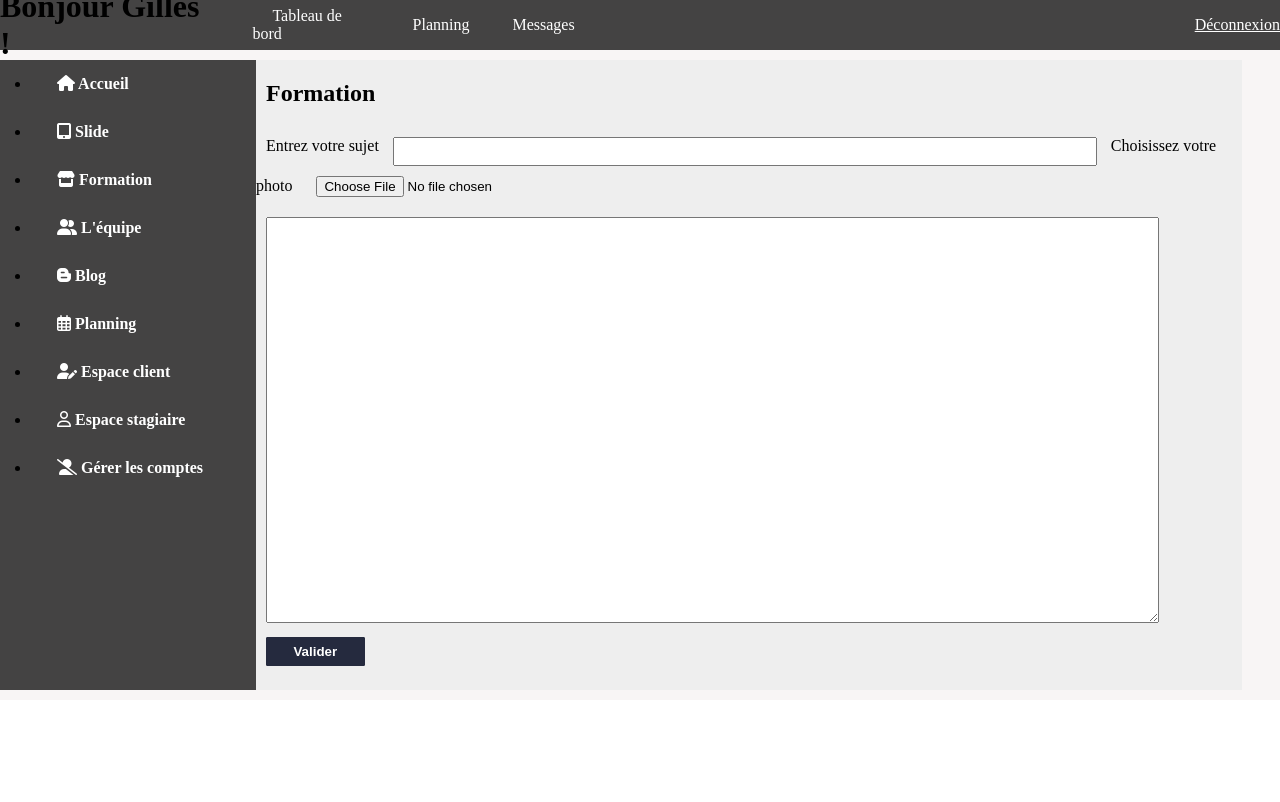
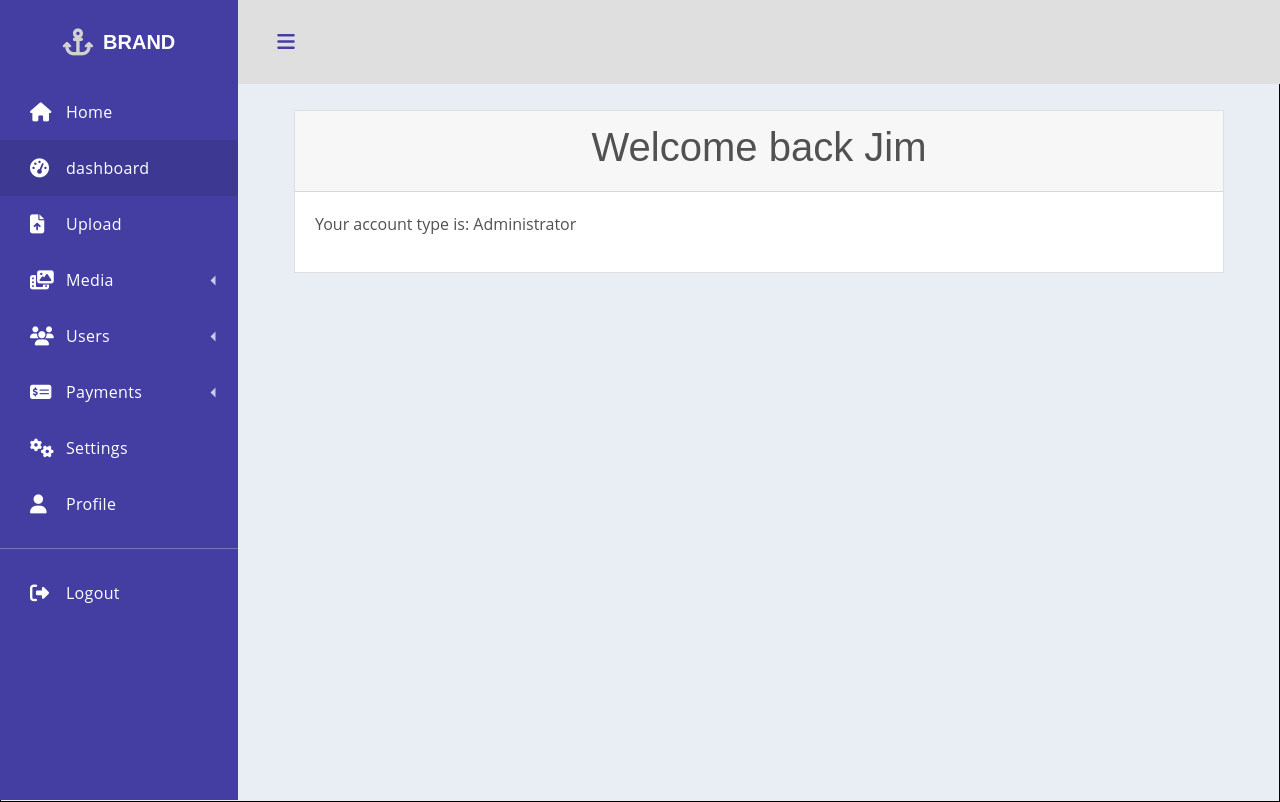
Before and after one commit to Layeche-t/Gsolution, a PHP site: page /templates/backoffice.php in a window 1280 px wide. Before the commit the page ends 690 px from the top, so only its background shows below. Run offline with PHP 8.4, Linux system fonts and the light colour scheme; some libraries are stand-ins or nearby versions.

Commit message:
creation of the dashboard

```diff
--- /dev/null
+++ b/styles/styleOffice.css
@@ -0,0 +1,444 @@
+.nav_color {
+    background-color: #e0ffd4;
+}
+
+.déconnexion{
+    margin: 0 0 0 1050px ;
+}
+
+.div-container {
+    border: 1px solid black;
+}
+
+*, *::before, *::after {
+    -webkit-box-sizing: border-box;
+    box-sizing: border-box;
+}
+
+html {
+    font-family: sans-serif;
+    line-height: 1.15;
+    -webkit-text-size-adjust: 100%;
+    -webkit-tap-highlight-color: rgba(0, 0, 0, 0);
+}
+
+nav {
+    display: block;
+}
+
+body {
+    margin: 0;
+    font-family: "Open Sans", -apple-system, BlinkMacSystemFont, "Segoe UI",
+    Roboto, "Helvetica Neue", Arial, sans-serif, "Apple Color Emoji",
+    "Segoe UI Emoji", "Segoe UI Symbol", "Noto Color Emoji";
+    font-size: 1rem;
+    font-weight: 400;
+    line-height: 1.5;
+    color: #515151;
+    text-align: left;
+    background-color: #e9edf4;
+}
+
+h1, h2, h3, h4, h5, h6 {
+    margin-top: 0;
+    margin-bottom: 0.5rem;
+}
+
+p {
+    margin-top: 0;
+    margin-bottom: 1rem;
+}
+
+a {
+    color: #3f84fc;
+    text-decoration: none;
+    background-color: transparent;
+}
+
+a:hover {
+    color: #0458eb;
+    text-decoration: underline;
+}
+
+h1, h2, h3, h4, h5, h6, .h1, .h2, .h3, .h4, .h5, .h6 {
+    font-family: "Nunito", sans-serif;
+    margin-bottom: 0.5rem;
+    font-weight: 500;
+    line-height: 1.2;
+}
+
+h1, .h1 {
+    font-size: 2.5rem;
+    font-weight: normal;
+}
+
+.card {
+    position: relative;
+    display: -webkit-box;
+    display: -webkit-flex;
+    display: -ms-flexbox;
+    display: flex;
+    -webkit-box-orient: vertical;
+    -webkit-box-direction: normal;
+    -webkit-flex-direction: column;
+    -ms-flex-direction: column;
+    flex-direction: column;
+    min-width: 0;
+    word-wrap: break-word;
+    background-color: #fff;
+    background-clip: border-box;
+    border: 1px solid rgba(0, 0, 0, 0.125);
+    border-radius: 0;
+}
+
+.card-body {
+    -webkit-box-flex: 1;
+    -webkit-flex: 1 1 auto;
+    -ms-flex: 1 1 auto;
+    flex: 1 1 auto;
+    padding: 1.25rem;
+}
+
+.card-header {
+    padding: 0.75rem 1.25rem;
+    margin-bottom: 0;
+    background-color: rgba(0, 0, 0, 0.03);
+    border-bottom: 1px solid rgba(0, 0, 0, 0.125);
+    text-align: center;
+}
+
+.dashboard {
+    display: -webkit-box;
+    display: -webkit-flex;
+    display: -ms-flexbox;
+    display: flex;
+    min-height: 100vh;
+}
+
+.dashboard-app {
+    display: -webkit-box;
+    display: -webkit-flex;
+    display: -ms-flexbox;
+    display: flex;
+    -webkit-box-orient: vertical;
+    -webkit-box-direction: normal;
+    -webkit-flex-direction: column;
+    -ms-flex-direction: column;
+    flex-direction: column;
+    -webkit-box-flex: 2;
+    -webkit-flex-grow: 2;
+    -ms-flex-positive: 2;
+    flex-grow: 2;
+    margin-top: 84px;
+}
+
+.dashboard-content {
+    -webkit-box-flex: 2;
+    -webkit-flex-grow: 2;
+    -ms-flex-positive: 2;
+    flex-grow: 2;
+    padding: 25px;
+}
+
+.dashboard-nav {
+    min-width: 238px;
+    position: fixed;
+    left: 0;
+    top: 0;
+    bottom: 0;
+    overflow: auto;
+    background-color: #373193;
+}
+
+.dashboard-compact .dashboard-nav {
+    display: none;
+}
+
+.dashboard-nav header {
+    min-height: 84px;
+    padding: 8px 27px;
+    display: -webkit-box;
+    display: -webkit-flex;
+    display: -ms-flexbox;
+    display: flex;
+    -webkit-box-pack: center;
+    -webkit-justify-content: center;
+    -ms-flex-pack: center;
+    justify-content: center;
+    -webkit-box-align: center;
+    -webkit-align-items: center;
+    -ms-flex-align: center;
+    align-items: center;
+}
+
+.dashboard-nav header .menu-toggle {
+    display: none;
+    margin-right: auto;
+}
+
+.dashboard-nav a {
+    color: #515151;
+}
+
+.dashboard-nav a:hover {
+    text-decoration: none;
+}
+
+.dashboard-nav {
+    background-color: #443ea2;
+}
+
+.dashboard-nav a {
+    color: #fff;
+}
+
+.brand-logo {
+    font-family: "Nunito", sans-serif;
+    font-weight: bold;
+    font-size: 20px;
+    display: -webkit-box;
+    display: -webkit-flex;
+    display: -ms-flexbox;
+    display: flex;
+    color: #515151;
+    -webkit-box-align: center;
+    -webkit-align-items: center;
+    -ms-flex-align: center;
+    align-items: center;
+}
+
+.brand-logo:focus, .brand-logo:active, .brand-logo:hover {
+    color: #dbdbdb;
+    text-decoration: none;
+}
+
+.brand-logo i {
+    color: #d2d1d1;
+    font-size: 27px;
+    margin-right: 10px;
+}
+
+.dashboard-nav-list {
+    display: -webkit-box;
+    display: -webkit-flex;
+    display: -ms-flexbox;
+    display: flex;
+    -webkit-box-orient: vertical;
+    -webkit-box-direction: normal;
+    -webkit-flex-direction: column;
+    -ms-flex-direction: column;
+    flex-direction: column;
+}
+
+.dashboard-nav-item {
+    min-height: 56px;
+    padding: 8px 20px 8px 70px;
+    display: -webkit-box;
+    display: -webkit-flex;
+    display: -ms-flexbox;
+    display: flex;
+    -webkit-box-align: center;
+    -webkit-align-items: center;
+    -ms-flex-align: center;
+    align-items: center;
+    letter-spacing: 0.02em;
+    transition: ease-out 0.5s;
+}
+
+.dashboard-nav-item i {
+    width: 36px;
+    font-size: 19px;
+    margin-left: -40px;
+}
+
+.dashboard-nav-item:hover {
+    background: rgba(255, 255, 255, 0.04);
+}
+
+.active {
+    background: rgba(0, 0, 0, 0.1);
+}
+
+.dashboard-nav-dropdown {
+    display: -webkit-box;
+    display: -webkit-flex;
+    display: -ms-flexbox;
+    display: flex;
+    -webkit-box-orient: vertical;
+    -webkit-box-direction: normal;
+    -webkit-flex-direction: column;
+    -ms-flex-direction: column;
+    flex-direction: column;
+}
+
+.dashboard-nav-dropdown.show {
+    background: rgba(255, 255, 255, 0.04);
+}
+
+.dashboard-nav-dropdown.show > .dashboard-nav-dropdown-toggle {
+    font-weight: bold;
+}
+
+.dashboard-nav-dropdown.show > .dashboard-nav-dropdown-toggle:after {
+    -webkit-transform: none;
+    -o-transform: none;
+    transform: none;
+}
+
+.dashboard-nav-dropdown.show > .dashboard-nav-dropdown-menu {
+    display: -webkit-box;
+    display: -webkit-flex;
+    display: -ms-flexbox;
+    display: flex;
+}
+
+.dashboard-nav-dropdown-toggle:after {
+    content: "";
+    margin-left: auto;
+    display: inline-block;
+    width: 0;
+    height: 0;
+    border-left: 5px solid transparent;
+    border-right: 5px solid transparent;
+    border-top: 5px solid rgba(81, 81, 81, 0.8);
+    -webkit-transform: rotate(90deg);
+    -o-transform: rotate(90deg);
+    transform: rotate(90deg);
+}
+
+.dashboard-nav .dashboard-nav-dropdown-toggle:after {
+    border-top-color: rgba(255, 255, 255, 0.72);
+}
+
+.dashboard-nav-dropdown-menu {
+    display: none;
+    -webkit-box-orient: vertical;
+    -webkit-box-direction: normal;
+    -webkit-flex-direction: column;
+    -ms-flex-direction: column;
+    flex-direction: column;
+}
+
+.dashboard-nav-dropdown-item {
+    min-height: 40px;
+    padding: 8px 20px 8px 70px;
+    display: -webkit-box;
+    display: -webkit-flex;
+    display: -ms-flexbox;
+    display: flex;
+    -webkit-box-align: center;
+    -webkit-align-items: center;
+    -ms-flex-align: center;
+    align-items: center;
+    transition: ease-out 0.5s;
+}
+
+.dashboard-nav-dropdown-item:hover {
+    background: rgba(255, 255, 255, 0.04);
+}
+
+.menu-toggle {
+    position: relative;
+    width: 42px;
+    height: 42px;
+    display: -webkit-box;
+    display: -webkit-flex;
+    display: -ms-flexbox;
+    display: flex;
+    -webkit-box-align: center;
+    -webkit-align-items: center;
+    -ms-flex-align: center;
+    align-items: center;
+    -webkit-box-pack: center;
+    -webkit-justify-content: center;
+    -ms-flex-pack: center;
+    justify-content: center;
+    color: #443ea2;
+}
+
+.menu-toggle:hover, .menu-toggle:active, .menu-toggle:focus {
+    text-decoration: none;
+    color: #875de5;
+}
+
+.menu-toggle i {
+    font-size: 20px;
+}
+
+.dashboard-toolbar {
+    min-height: 84px;
+    background-color: #dfdfdf;
+    display: -webkit-box;
+    display: -webkit-flex;
+    display: -ms-flexbox;
+    display: flex;
+    -webkit-box-align: center;
+    -webkit-align-items: center;
+    -ms-flex-align: center;
+    align-items: center;
+    padding: 8px 27px;
+    position: fixed;
+    top: 0;
+    right: 0;
+    left: 0;
+    z-index: 1000;
+}
+
+.nav-item-divider {
+    height: 1px;
+    margin: 1rem 0;
+    overflow: hidden;
+    background-color: rgba(236, 238, 239, 0.3);
+}
+
+@media (min-width: 992px) {
+    .dashboard-app {
+        margin-left: 238px;
+    }
+
+    .dashboard-compact .dashboard-app {
+        margin-left: 0;
+    }
+}
+
+
+@media (max-width: 768px) {
+    .dashboard-content {
+        padding: 15px 0px;
+    }
+}
+
+@media (max-width: 992px) {
+    .dashboard-nav {
+        display: none;
+        position: fixed;
+        top: 0;
+        right: 0;
+        left: 0;
+        bottom: 0;
+        z-index: 1070;
+    }
+
+    .dashboard-nav.mobile-show {
+        display: block;
+    }
+}
+
+@media (max-width: 992px) {
+    .dashboard-nav header .menu-toggle {
+        display: -webkit-box;
+        display: -webkit-flex;
+        display: -ms-flexbox;
+        display: flex;
+    }
+}
+
+@media (min-width: 992px) {
+    .dashboard-toolbar {
+        left: 238px;
+    }
+
+    .dashboard-compact .dashboard-toolbar {
+        left: 0;
+    }
+}
--- a/styles/style_office.css
+++ /dev/null
@@ -1,104 +0,0 @@
-body{
-	margin: 0px;
-	padding: 0px;
-}
-/*Contenaire*/
-div.container {
-	background-color: #f8f5f5;
-	height: 700px;
-	width: 100%;
-	display: flex;
-	flex-wrap: wrap;
-}
-
-header {
-	background-color: #444343;
-	width: 100%;
-	height: 50px;
-	display: flex;
-	justify-content: center;
-	align-items: center;
-}
-
-
-
-h1.titre-nom{
-	margin: 0px 40px 0px 0px;
-}
-
-li.menu1  {
-	list-style-type: none;
-	margin: 0px 0px 0px 3px;
-}
-
-li.deconnexion{
-	list-style-type: none;
-	padding: 0px;
-	margin: 0px 0px 0px 600px;
-	color: white;
-}
-
-a.deco{
-	color: white;
-}
-a.a-header {
-	text-decoration: none;
-	color: white;
-	padding: 20px;
-}
-
-/*Navbar*/
-
-nav{
-	width: 20%;
-	height: 90%;
-	display: flex;
-	flex-direction: column;
-	justify-content: flex-start;
-	background-color: #444343;
-}
-
-li.nav {
-	padding: 15px;
-}
-a.a-nav{
-	text-decoration: none;
-	color: white;
-	font-weight: bold;
-	padding: 20px;
-}
-
-/*section*/
-
-section {
-	background-color: #eeeeee;
-	width: 77%;
-	height: 90%;
-	display: flex;
-	flex-direction: column;
-}
-
-.titre-section, .label-titre, .choix-titre{
-	padding: 0px 0px 10px 10px;
-}
-
-input {
-	margin: 0px 0px 10px 10px;
-	width: 70%;
-}
-textarea{
-	margin: 0px 0px 10px 10px;
-	width: 90%;
-	height: 400px;
-}
-
-button {
-	margin: 0px 0px 10px 10px;
-	width: 10%;
-	padding: 6px;
-	background-color: #252a3e;
-	border: 1px solid #252a3e;
-	border-radius: 1px;
-	color: white;
-	font-weight: bold;
-}
--- a/templates/backoffice.php
+++ b/templates/backoffice.php
@@ -1,60 +1,43 @@
-
-
-<!DOCTYPE html>
-<html>
-
-<head>
-    <meta charset="utf-8">
-    <title>Back office</title>
-    <link rel="stylesheet" type="text/css" href="../styles/style_office.css">
-    <script src="https://kit.fontawesome.com/5da465d417.js" crossorigin="anonymous"></script>
-</head>
-
 <body>
 
-    <div class="container">
-        <header>
-            <h1 class="titre-nom">Bonjour Gilles !</h1>
-            <li class="menu1"><a class="a-header" href="#">Tableau de bord</a> </li>
-            <li class="menu1"><a class="a-header" href="#">Planning</a></li>
-            <li class="menu1"><a class="a-header" href="#">Messages</a></li>
-            <li class="deconnexion"><a class="deco" href="#">Déconnexion</a> </li>
-        </header>
-
-        <nav>
-            <li class="nav"> <a class="a-nav" href="#"> <i class="fas fa-home"></i> Accueil</a></li>
-            <li class="nav"> <a class="a-nav" href="#"> <i class="fas fa-tablet-alt"></i> Slide</a></li>
-            <li class="nav"> <a class="a-nav" href="#"> <i class="fas fa-store"></i> Formation</a></li>
-            <li class="nav"> <a class="a-nav" href="#"> <i class="fas fa-user-friends"></i> L'équipe</a></li>
-            <li class="nav"> <a class="a-nav" href="#"> <i class="fab fa-blogger-b"></i> Blog</a></li>
-            <li class="nav"> <a class="a-nav" href="#"> <i class="far fa-calendar-alt"></i> Planning</a></li>
-            <li class="nav"> <a class="a-nav" href="#"> <i class="fas fa-user-edit"></i> Espace client</a></li>
-            <li class="nav"> <a class="a-nav" href="#"> <i class="far fa-user"></i> Espace stagiaire</a></li>
-            <li class="nav"> <a class="a-nav" href="#"> <i class="fas fa-user-alt-slash"></i> Gérer les comptes</a></li>
-        </nav>
-
-        <section>
-            <form method="POST" action="">
-                <h1 class="titre-section">Formation</h1>
-
-
-                <label class="label-titre">Entrez votre sujet</label>
-                <input class="choix-titre" type="text" name="titel">
-
-                <label class="label-titre">Choisissez votre photo</label>
-                <input class="choix-titre" type="file" name="">
-
-                <textarea name="text"></textarea>
-
-                <button value="" name="validation">Valider</button>
-            </form>
-        </section>
-
-        <footer>
-
-        </footer>
+    <?php include 'header_backOffice.php'; ?>
+    <div class="container-fluid div-container">
+        <div class='dashboard'>
+            <div class="dashboard-nav">
+                <header><a href="#!" class="menu-toggle"><i class="fas fa-bars"></i></a><a href="#" class="brand-logo"><i class="fas fa-anchor"></i> <span>BRAND</span></a></header>
+                <nav class="dashboard-nav-list"><a href="#" class="dashboard-nav-item"><i class="fas fa-home"></i>
+                        Home </a><a href="#" class="dashboard-nav-item active"><i class="fas fa-tachometer-alt"></i> dashboard
+                    </a><a href="#" class="dashboard-nav-item"><i class="fas fa-file-upload"></i> Upload </a>
+                    <div class='dashboard-nav-dropdown'><a href="#!" class="dashboard-nav-item dashboard-nav-dropdown-toggle"><i class="fas fa-photo-video"></i> Media </a>
+                        <div class='dashboard-nav-dropdown-menu'><a href="#" class="dashboard-nav-dropdown-item">All</a><a href="#" class="dashboard-nav-dropdown-item">Recent</a><a href="#" class="dashboard-nav-dropdown-item">Images</a><a href="#" class="dashboard-nav-dropdown-item">Video</a></div>
+                    </div>
+                    <div class='dashboard-nav-dropdown'><a href="#!" class="dashboard-nav-item dashboard-nav-dropdown-toggle"><i class="fas fa-users"></i> Users </a>
+                        <div class='dashboard-nav-dropdown-menu'><a href="#" class="dashboard-nav-dropdown-item">All</a><a href="#" class="dashboard-nav-dropdown-item">Subscribed</a><a href="#" class="dashboard-nav-dropdown-item">Non-subscribed</a><a href="#" class="dashboard-nav-dropdown-item">Banned</a><a href="#" class="dashboard-nav-dropdown-item">New</a></div>
+                    </div>
+                    <div class='dashboard-nav-dropdown'><a href="#!" class="dashboard-nav-item dashboard-nav-dropdown-toggle"><i class="fas fa-money-check-alt"></i> Payments </a>
+                        <div class='dashboard-nav-dropdown-menu'><a href="#" class="dashboard-nav-dropdown-item">All</a><a href="#" class="dashboard-nav-dropdown-item">Recent</a><a href="#" class="dashboard-nav-dropdown-item"> Projections</a>
+                        </div>
+                    </div>
+                    <a href="#" class="dashboard-nav-item"><i class="fas fa-cogs"></i> Settings </a><a href="#" class="dashboard-nav-item"><i class="fas fa-user"></i> Profile </a>
+                    <div class="nav-item-divider"></div>
+                    <a href="#" class="dashboard-nav-item"><i class="fas fa-sign-out-alt"></i> Logout </a>
+                </nav>
+            </div>
+            <div class='dashboard-app'>
+                <header class='dashboard-toolbar'><a href="#!" class="menu-toggle"><i class="fas fa-bars"></i></a></header>
+                <div class='dashboard-content'>
+                    <div class='container'>
+                        <div class='card'>
+                            <div class='card-header'>
+                                <h1>Welcome back Jim</h1>
+                            </div>
+                            <div class='card-body'>
+                                <p>Your account type is: Administrator</p>
+                            </div>
+                        </div>
+                    </div>
+                </div>
+            </div>
+        </div>
     </div>
-
 </body>
-
-</html>
--- /dev/null
+++ b/templates/header_backOffice.php
@@ -0,0 +1,22 @@
+<!doctype html>
+<html lang="fr">
+
+<head>
+    <meta charset="UTF-8">
+    <meta name="viewport" content="width=device-width, user-scalable=no, initial-scale=1.0, maximum-scale=1.0, minimum-scale=1.0">
+    <meta http-equiv="X-UA-Compatible" content="ie=edge">
+    <link rel="stylesheet" href="https://maxcdn.bootstrapcdn.com/bootstrap/4.0.0/css/bootstrap.min.css" integrity="sha384-Gn5384xqQ1aoWXA+058RXPxPg6fy4IWvTNh0E263XmFcJlSAwiGgFAW/dAiS6JXm" crossorigin="anonymous">
+    <script src="https://kit.fontawesome.com/5da465d417.js" crossorigin="anonymous"></script>
+    <script src="https://maxcdn.bootstrapcdn.com/bootstrap/4.0.0/js/bootstrap.min.js" integrity="sha384-JZR6Spejh4U02d8jOt6vLEHfe/JQGiRRSQQxSfFWpi1MquVdAyjUar5+76PVCmYl" crossorigin="anonymous"></script>
+
+    <link rel="stylesheet" href="../styles/styleOffice.css">
+    <title>Header</title>
+</head>
+
+<body>
+
+
+
+</body>
+
+</html>
```
Also changed, not shown: styles/stylee.css (deleted, +0 -11 lines), templates/header.php (+63 -0 lines).
